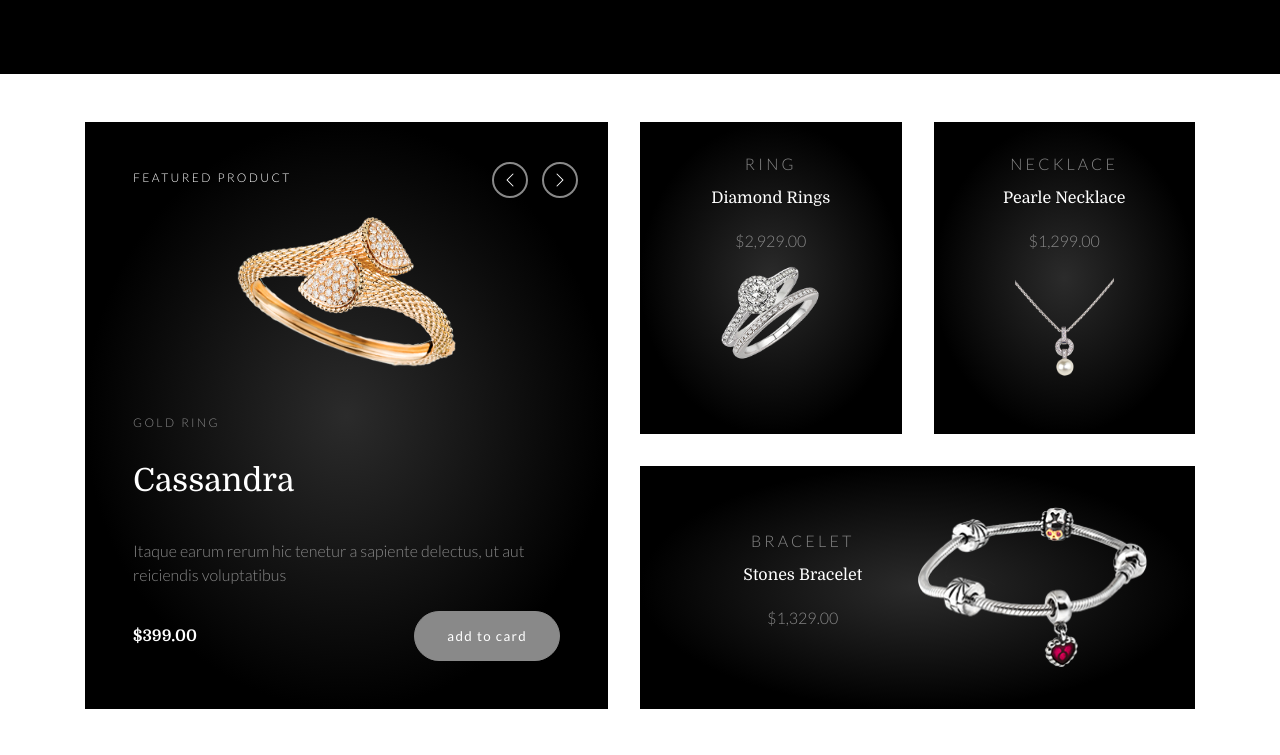
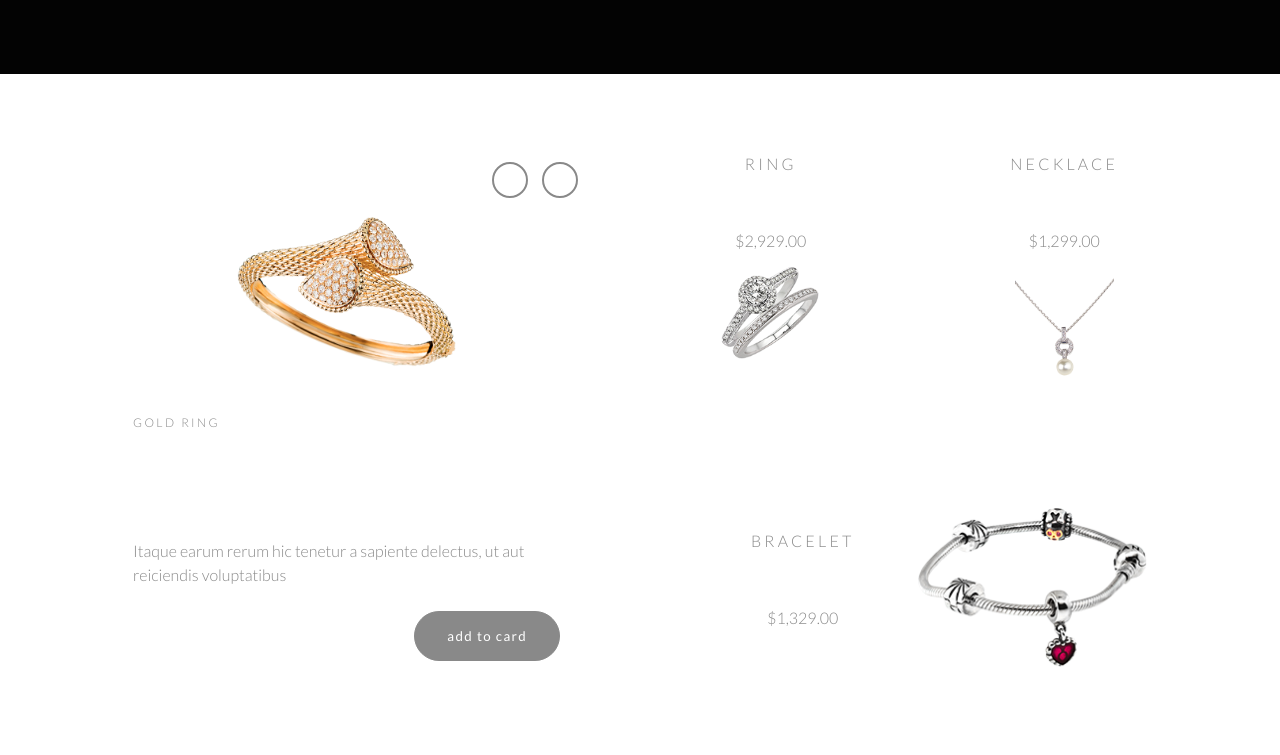
Before and after one commit to Koralldv/jewelry-shop, a React (Create React App) app: page / in a window 1280 px wide. Shown: the part 726-1481 px from the top of the page. Built offline with nearby package versions, Linux system fonts and the light colour scheme.

Commit message:
Обновил цвета

```diff
--- a/src/index.css
+++ b/src/index.css
@@ -6,10 +6,11 @@
     box-sizing: border-box;
     padding: 0;
     margin: 0;
+    outline:0 none;
 }
 
 body {
-    background-color: #000;
+    background-color: var(--black);
     color: #fff;
     overflow-x: hidden;
 }
@@ -35,8 +36,9 @@ a {
     --fz-xxl: 64px;
     --grey: #898989;
     --white: #fff;
-    --bgGradient: radial-gradient(50% 50%, rgb(43, 43, 43) 0%, rgb(0, 0, 0) 100%);
-    --black: #000;
+    --gold: #b5a46a;
+    --bgGradient: radial-gradient(50% 50% at 0 0, circle, rgba(43, 43, 43, 0), rgba(0, 0, 0, 0));
+    --black: #030303;
     /* --fw-light: 300; */
     --fw-light: 300;
     --fw-normal: 400;
```
